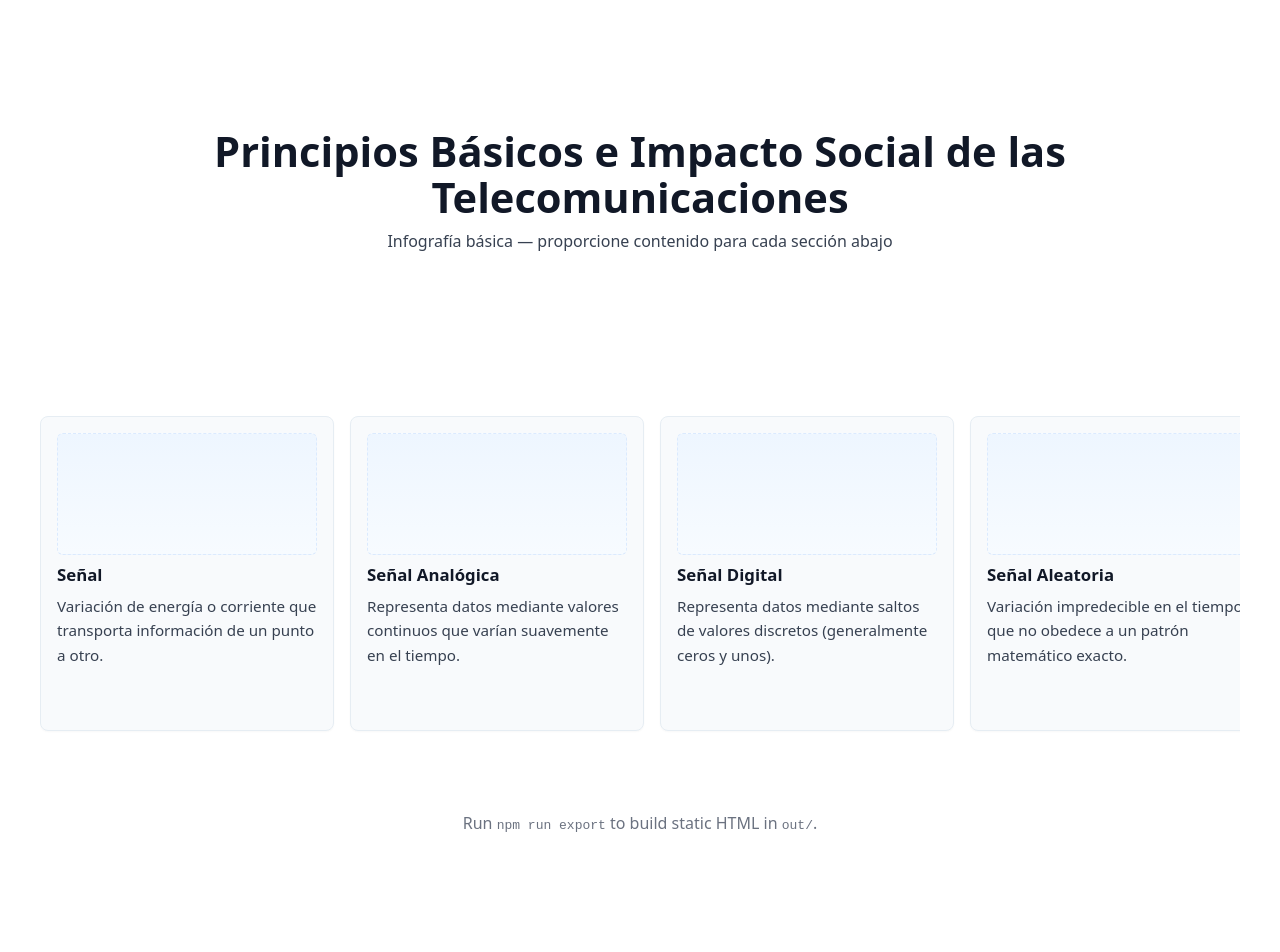
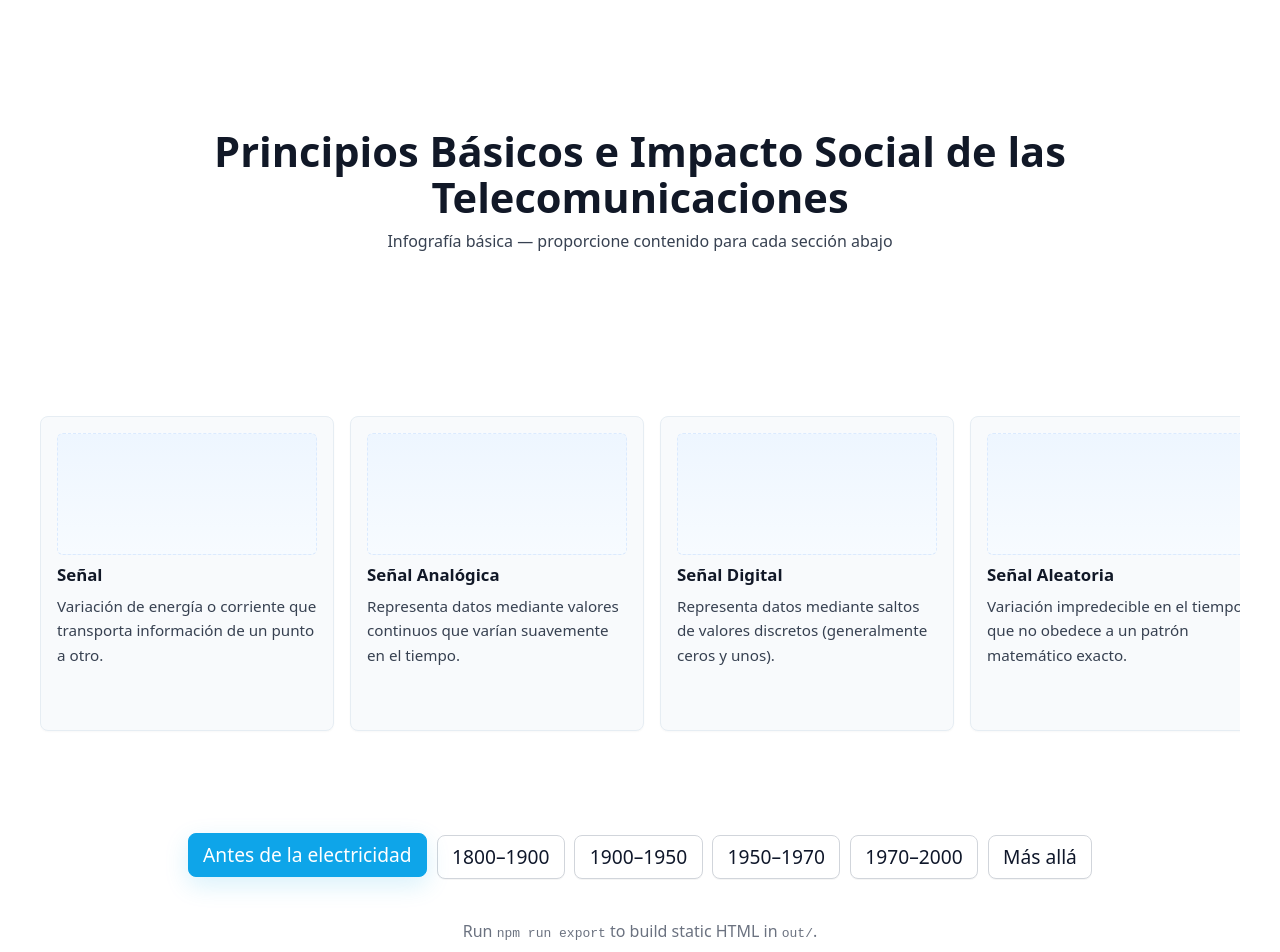
Before and after one commit to yirman/telecom-info-js, a Next.js app: page / in a window 1280 px wide. Shown: the top 952 px of the page. Before the commit the page ends 885 px from the top, so only its background shows below. Built offline with nearby package versions, Linux system fonts and the light colour scheme.

Commit message:
adding "slide tabs"

```diff
--- a/pages/index.js
+++ b/pages/index.js
@@ -103,6 +103,28 @@ export default function Home() {
           </div>
         </section>
 
+        <section className="slide">
+          <nav>
+            <input className="slide-input" type="radio" id="slideCheckbox1" name="slides" defaultChecked />
+            <label className="slide-button" htmlFor="slideCheckbox1" style={{fontSize: '1.5vw'}}>Antes de la electricidad</label>
+
+            <input className="slide-input" type="radio" id="slideCheckbox2" name="slides" />
+            <label className="slide-button" htmlFor="slideCheckbox2" style={{fontSize: '1.5vw'}}>1800–1900</label>
+
+            <input className="slide-input" type="radio" id="slideCheckbox3" name="slides" />
+            <label className="slide-button" htmlFor="slideCheckbox3" style={{fontSize: '1.5vw'}}>1900–1950</label>
+
+            <input className="slide-input" type="radio" id="slideCheckbox4" name="slides" />
+            <label className="slide-button" htmlFor="slideCheckbox4" style={{fontSize: '1.5vw'}}>1950–1970</label>
+
+            <input className="slide-input" type="radio" id="slideCheckbox5" name="slides" />
+            <label className="slide-button" htmlFor="slideCheckbox5" style={{fontSize: '1.5vw'}}>1970–2000</label>
+
+            <input className="slide-input" type="radio" id="slideCheckbox6" name="slides" />
+            <label className="slide-button" htmlFor="slideCheckbox6" style={{fontSize: '1.5vw'}}>Más allá</label>
+          </nav>
+        </section>
+
         <section className="export-note">
           <p>Run <code>npm run export</code> to build static HTML in <code>out/</code>.</p>
         </section>
--- a/styles/globals.css
+++ b/styles/globals.css
@@ -21,3 +21,16 @@ main { font-family: system-ui, -apple-system, 'Segoe UI', Roboto, 'Helvetica Neu
 /* Small adjustments */
 h1 { font-size: 2rem; margin-bottom: 0.5rem; }
 p { line-height: 1.6; }
+
+/* Slide navigation */
+.slide { display: flex; align-items: center; justify-content: center; padding: 1.5rem 1rem; }
+.slide nav { display: flex; gap: 0.6rem; flex-wrap: wrap; justify-content: center; align-items: center; }
+.slide-input { position: absolute; opacity: 0; width: 0; height: 0; pointer-events: none; }
+.slide-button { cursor: pointer; padding: 0.45rem 0.9rem; border-radius: 8px; border: 1px solid #d1d5db; background: #ffffff; color: #0f172a; transition: all 160ms ease; box-shadow: 0 1px 0 rgba(2,6,23,0.04); }
+.slide-button:hover { transform: translateY(-2px); box-shadow: 0 6px 18px rgba(2,6,23,0.06); }
+.slide-input:checked + .slide-button { background: #0ea5e9; color: #ffffff; border-color: #0ea5e9; box-shadow: 0 8px 24px rgba(14,165,233,0.16); transform: translateY(-2px); }
+.slide-button:focus-visible { outline: 3px solid rgba(14,165,233,0.18); outline-offset: 2px; }
+
+@media (max-width: 640px) {
+	.slide-button { font-size: 14px !important; padding: 0.4rem 0.6rem; }
+}
```
